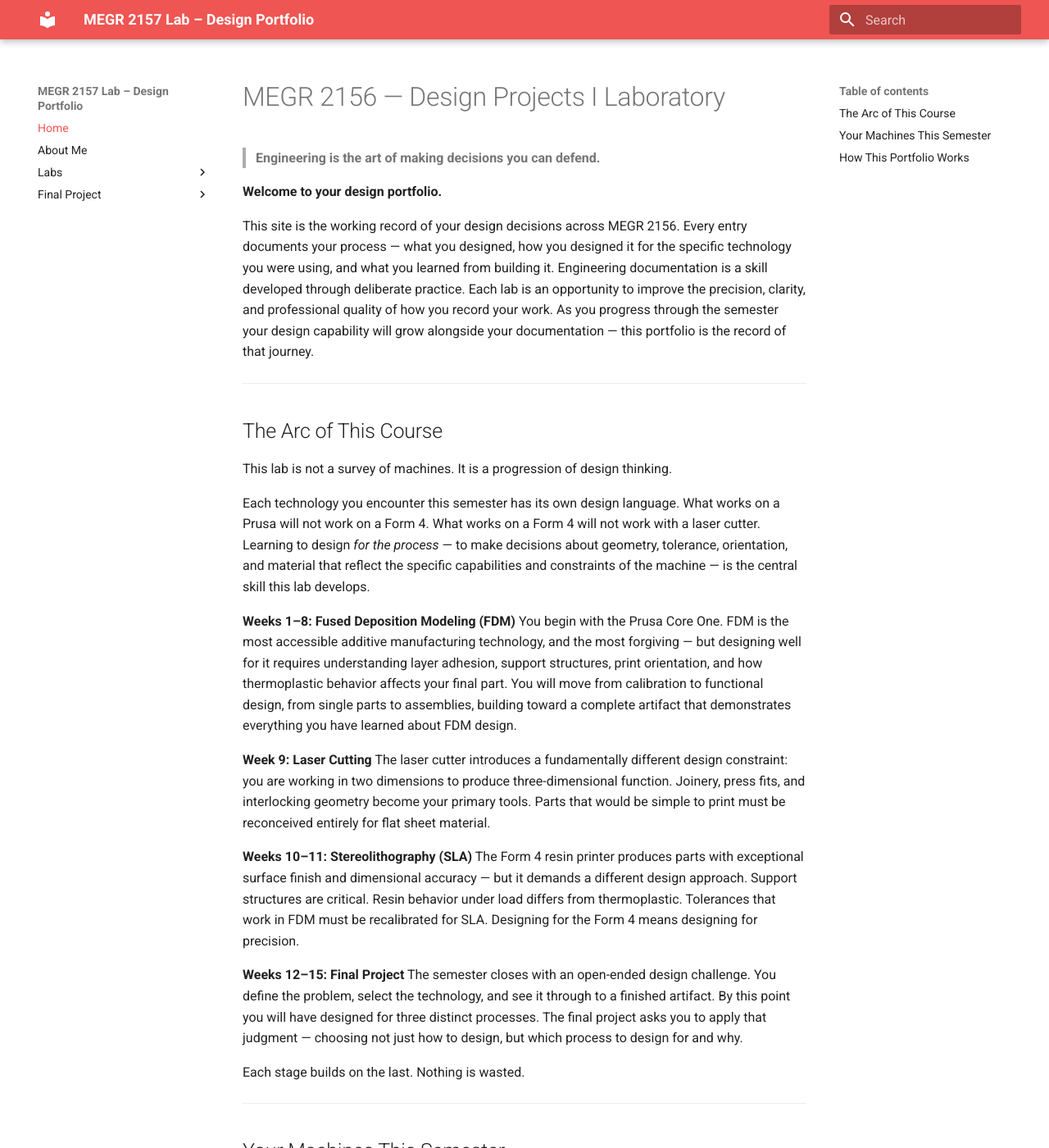
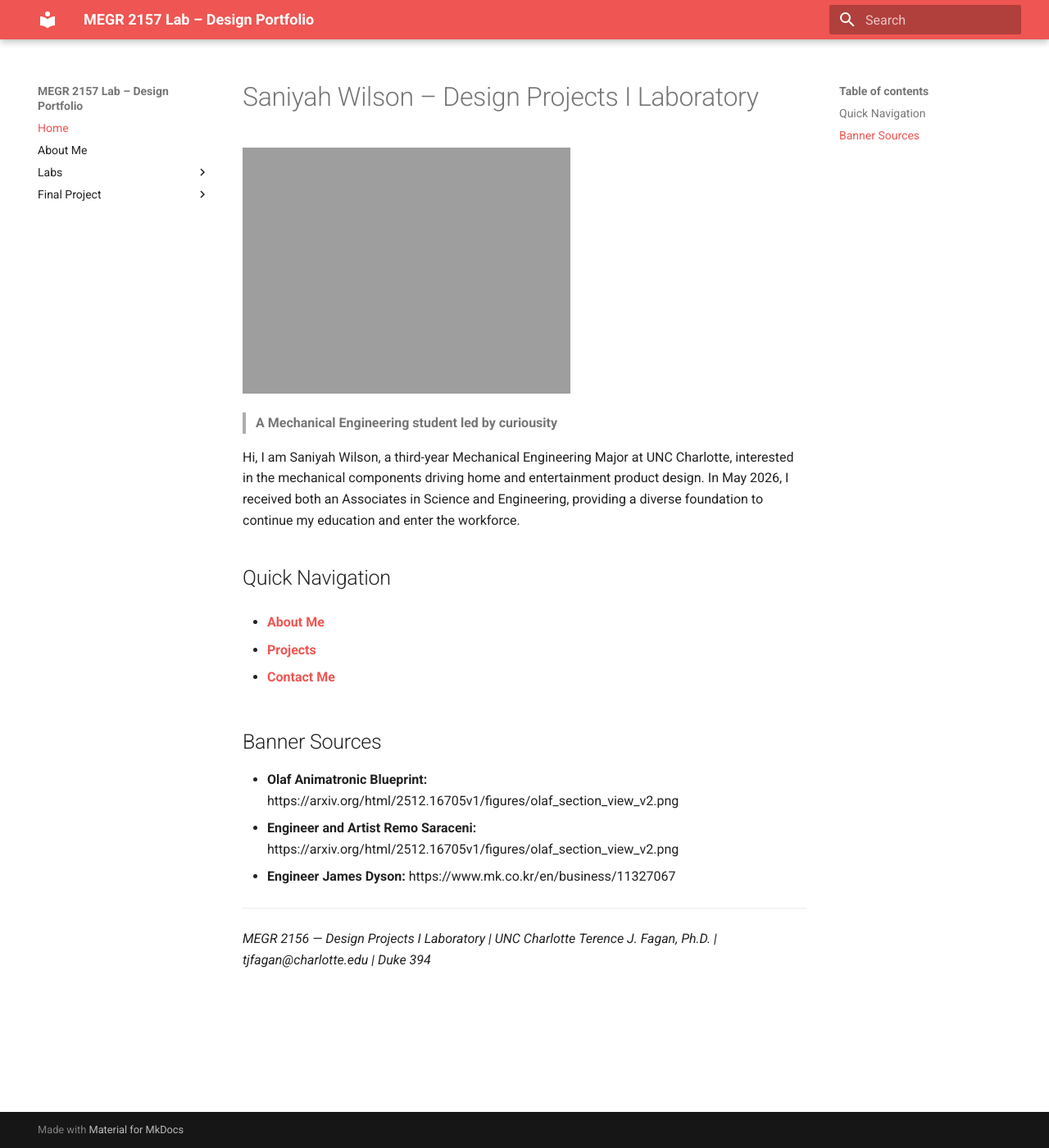
Before and after one commit to swils201/saniyah-wilson-portfolio, an MkDocs documentation site: the page built from docs/index.md, in a window 1280 px wide and 1400 px high. Shown: the whole window at 82% size. Built offline with MkDocs 1.6.1 and Material for MkDocs 9.7.7, drawn with Linux system fonts in a browser that asks for light colours; some of the changed text lies outside the part shown.

Commit message:
Update index.md

```diff
--- a/docs/index.md
+++ b/docs/index.md
@@ -1,65 +1,27 @@
-# MEGR 2156 — Design Projects I Laboratory
+# Saniyah Wilson – Design Projects I Laboratory
 
-> **Engineering is the art of making decisions you can defend.**
+![Banner](collage_3x1_(2).png)
 
-**Welcome to your design portfolio.**
 
-This site is the working record of your design decisions across MEGR 2156. Every entry documents your process — what you designed, how you designed it for the specific technology you were using, and what you learned from building it. Engineering documentation is a skill developed through deliberate practice. Each lab is an opportunity to improve the precision, clarity, and professional quality of how you record your work. As you progress through the semester your design capability will grow alongside your documentation — this portfolio is the record of that journey.
+> **A Mechanical Engineering student led by curiousity**
 
----
+Hi, I am Saniyah Wilson, a third-year Mechanical Engineering Major at UNC Charlotte, interested in the mechanical components driving home and entertainment product design. In May 2026, I received both an Associates in Science and Engineering, providing a diverse foundation to continue my education and enter the workforce.
 
-## The Arc of This Course
+## Quick Navigation
 
-This lab is not a survey of machines. It is a progression of design thinking.
+- **[About Me](aboutme/index.md#about-me)**
 
-Each technology you encounter this semester has its own design language. What works on a Prusa will not work on a Form 4. What works on a Form 4 will not work with a laser cutter. Learning to design *for the process* — to make decisions about geometry, tolerance, orientation, and material that reflect the specific capabilities and constraints of the machine — is the central skill this lab develops.
 
-**Weeks 1–8: Fused Deposition Modeling (FDM)**
-You begin with the Prusa Core One. FDM is the most accessible additive manufacturing technology, and the most forgiving — but designing well for it requires understanding layer adhesion, support structures, print orientation, and how thermoplastic behavior affects your final part. You will move from calibration to functional design, from single parts to assemblies, building toward a complete artifact that demonstrates everything you have learned about FDM design.
+- **[Projects](aboutme/index.md#projects)**
 
-**Week 9: Laser Cutting**
-The laser cutter introduces a fundamentally different design constraint: you are working in two dimensions to produce three-dimensional function. Joinery, press fits, and interlocking geometry become your primary tools. Parts that would be simple to print must be reconceived entirely for flat sheet material.
 
-**Weeks 10–11: Stereolithography (SLA)**
-The Form 4 resin printer produces parts with exceptional surface finish and dimensional accuracy — but it demands a different design approach. Support structures are critical. Resin behavior under load differs from thermoplastic. Tolerances that work in FDM must be recalibrated for SLA. Designing for the Form 4 means designing for precision.
+- **[Contact Me](aboutme/index.md#contact-me)**
 
-**Weeks 12–15: Final Project**
-The semester closes with an open-ended design challenge. You define the problem, select the technology, and see it through to a finished artifact. By this point you will have designed for three distinct processes. The final project asks you to apply that judgment — choosing not just how to design, but which process to design for and why.
 
-Each stage builds on the last. Nothing is wasted.
-
----
-
-## Your Machines This Semester
-
-**FDM — Prusa Core One**
-Fused Deposition Modeling. Builds parts layer by layer from thermoplastic filament. Fast, accessible, and ideal for functional prototypes. Your primary machine for the first half of the semester. Design considerations: layer orientation, overhang angles, support structures, wall thickness, and infill.
-
-**Laser Cutter**
-Precision cutting and engraving of flat sheet material. Design considerations: kerf width, joint clearance, material grain direction, and how two-dimensional geometry creates three-dimensional structure.
-
-**SLA — Formlabs Form 4**
-Stereolithography. Uses UV light to cure liquid resin into high-precision parts. Exceptional surface finish and dimensional accuracy. Design considerations: support placement, part orientation, resin shrinkage, and post-cure mechanical properties.
-
-**SLS — Formlabs Fuse 1+** *(selected projects)*
-Selective Laser Sintering. Produces strong, functional nylon parts without support structures. Design considerations: powder removal, wall thickness minimums, and how the absence of support structures changes your design freedom.
-
----
-
-## How This Portfolio Works
-
-Every lab entry answers three questions about your design process:
-
-**What did the process require?**
-Every additive manufacturing technology has design rules — constraints imposed by the machine, the material, and the process itself. Document what those rules were for this lab and how they shaped your design decisions.
-
-**What did you design and why?**
-What choices did you make? What geometry, orientation, tolerance, or material decision was specific to the process you were designing for? A good entry shows the reasoning behind the design, not just the finished part.
-
-**What did you learn?**
-What worked? What failed? What would you change if you printed it again? The most valuable entries in this portfolio will be the ones where something went wrong and you understood why.
-
-That last question is the standard: could someone read your entry, understand your design decisions, and make better ones because of what you documented?
+## Banner Sources
+- **Olaf Animatronic Blueprint:** https://arxiv.org/html/2512.16705v1/figures/olaf_section_view_v2.png
+- **Engineer and Artist Remo Saraceni:** https://arxiv.org/html/2512.16705v1/figures/olaf_section_view_v2.png
+- **Engineer James Dyson:** https://www.mk.co.kr/en/business/11327067
 
 ---
 
```
